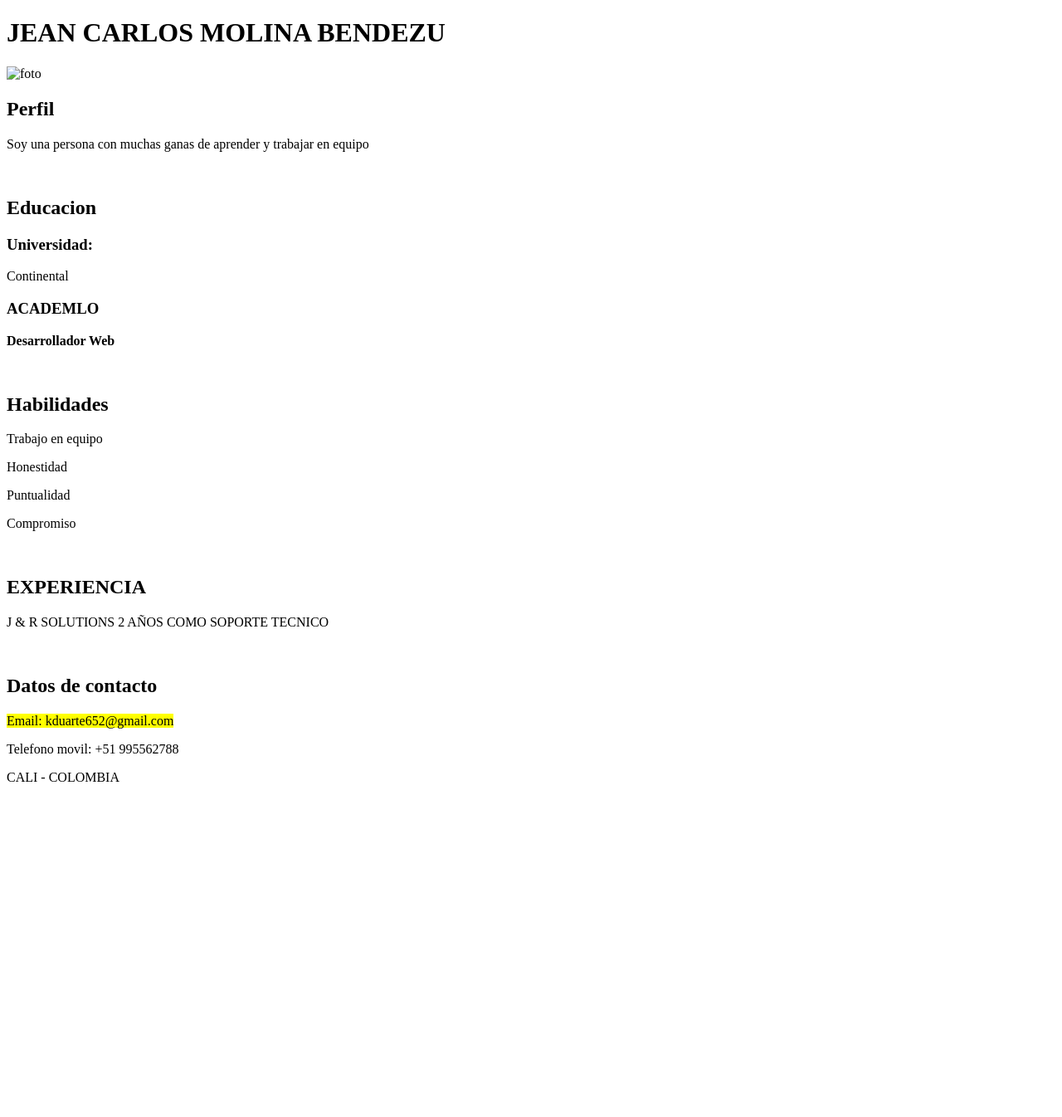
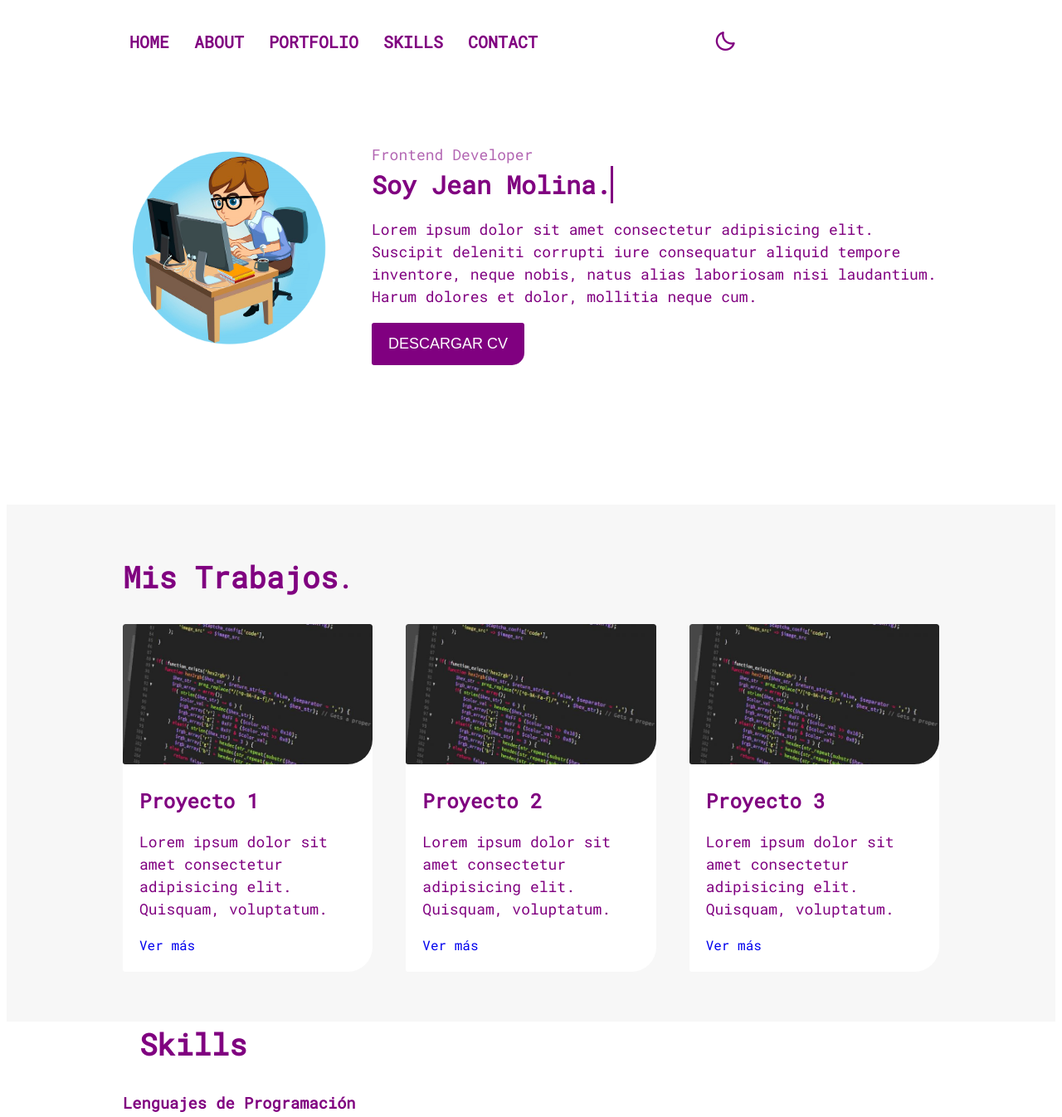
Before and after one commit to JCMolina731/mi-cv-molina, a plain HTML site: page CV/index.html in a window 1280 px wide. Shown: the top 1346 px of the page at 83% size. Before the commit the page ends 962 px from the top, so only its background shows below. Drawn offline with nearby package versions, Linux system fonts and the light colour scheme; a web font is replaced by a local one.

Commit message:
Mi Segunda version

```diff
--- /dev/null
+++ b/CV/assets/darkmode.css
@@ -0,0 +1,403 @@
+html {
+    font-size: 16px;
+    line-height: 1.5;
+    font-family: var(--body-font);
+    box-sizing: border-box;
+    scroll-behavior: smooth;
+  }
+
+  *, *::before, *::after {
+    box-sizing: inherit;
+  }
+body {
+    background-color: #ffffff;
+    color: purple;
+    font-family: 'Roboto Mono', monospace;
+}
+img {
+    max-width: 100%;
+    height: auto;
+  }
+
+  ul {
+    list-style: none;
+    padding: 0;
+    margin: 0;
+  }
+
+  a {
+    text-decoration: none;
+  }
+
+  button {
+    background: transparent;
+    border: none;
+    display: flex;
+    justify-content: center;
+    align-items: center;
+    cursor: pointer;
+  }
+
+  main {
+    overflow: hidden;
+  }
+
+  /* Utils */
+  .section {
+    padding: 60px 0;
+  }
+
+  .section__title {
+    max-width: 1024px;
+    margin: 0 auto;
+    margin-bottom: 30px;
+    padding-left: 20px;
+  }
+
+  .container {
+    max-width: 1024px;
+    margin: 0 auto;
+    padding: 0 20px;
+  }
+  .bx.bx-moon {
+    color: purple;
+  }
+
+  body.dark-mode .bx.bx-moon {
+    color: white;
+  }
+  .span__dot {
+    font-size: 28px;
+    /*color: #c500d6;*/
+  }
+
+body.dark-mode {
+    background-color: purple;;
+    color: white;
+    font-family: 'Roboto Mono', monospace;
+}
+
+#maquina-escribir1 {
+    display: inline-block;
+    font-size: 30px;
+    border-right: 3px solid purple;
+    margin: 0;
+}
+
+body.dark-mode #maquina-escribir1
+{
+    display: inline-block;
+    font-size: 30px;
+    border-right: 3px solid white;
+    margin: 0;
+}
+
+body.dark-mode .header__btn.btn--open {
+    color: white;
+  }
+  body.dark-mode .list__link {
+    color: white;
+  }
+
+
+/* Header */
+.header {
+    position: fixed;
+    top: 0;
+    width: 100%;
+    background-color: var(--color-secondary);
+    /* backdrop-filter: blur(10px); */
+    z-index: 100;
+  }
+  .header i {
+    font-size: 28px;
+    display: inline;
+  }
+
+  .header__nav {
+    max-width: 1024px;
+    margin: 0 auto;
+    padding: 20px;
+    height: 60px;
+    display: flex;
+    justify-content: space-between;
+    align-items: center;
+  }
+
+
+  .list {
+    display: flex;
+  }
+  .list__link {
+    font-size: 20px;
+    font-weight: 700;
+    text-transform: uppercase;
+  }
+
+  .list__link.active {
+    color: var(--color-primay);
+  }
+
+  @media (max-width: 768px) {
+    .header__menu {
+      position: fixed;
+      top: 0;
+      left: -100%;
+      width: 75%;
+      height: 100vh;
+      padding: 20px;
+      background-color: var(--color-secondary);
+      box-shadow: -7px 1px 42px 1px #0000005e;
+      transition: left .3s ease-in-out;
+    }
+
+    .list {
+      margin-top: 40px;
+      flex-direction: column;
+      gap: 20px;
+    }
+
+    .btn--close {
+      position: absolute;
+      top: 20px;
+      right: 20px;
+    }
+
+    .show--menu {
+      left: 0;
+    }
+  }
+
+  /* Hero */
+.hero {
+    padding-top: 20px;
+    min-height: 100vh;
+    background-color: var(--color-secondary);
+    display: flex;
+    flex-direction: column;
+    justify-content: center;
+    align-items: center;
+  }
+
+  .hero .container {
+    width: 90%;
+    /* text-align: center; */
+  }
+
+  .hero__img {
+    width: 250px;
+    height: 250px;
+    border-radius: 3px 3px 30px 3px;
+    margin-bottom: 20px;
+    overflow: hidden;
+    box-shadow: 5px 5px 0 1px var(--color-secondary), 10px 10px 0 1px #fff;
+  }
+
+  .hero__img img {
+    width: 100%;
+    height: 100%;
+    object-fit: cover;
+    object-position: center;
+    transform: scale(1);
+    transition: transform .3s ease-in-out;
+  }
+
+  .hero__img:hover img {
+    transform: scale(1.1);
+  }
+
+  .hero__tag {
+    opacity: .6;
+  }
+
+  .hero__title {
+    margin: 0 0 10px;
+  }
+
+  .hero__btn {
+    padding: 12px 18px;
+    font-size: 15px;
+    border-radius: 3px 3px 15px 3px;
+    background-color: purple;
+    text-transform: uppercase;
+    color: white;
+  }
+
+  body.dark-mode .hero__btn{
+    background-color: white;
+    color: purple;
+  }
+
+  /* Portfolio */
+  .portfolio {
+    background-color: #00000008;
+  }
+
+  .portfolio__content {
+    display: grid;
+    grid-template-columns: repeat(auto-fit, minmax(300px, 1fr));
+    grid-template-rows: auto;
+    gap: 40px;
+  }
+
+  .portfolio__item {
+    background-color: #fff;
+    border-radius: 3px 3px 30px 3px;
+  }
+
+  .portfolio__img-content {
+    width: 100%;
+    height: auto;
+    border-radius: 3px 3px 30px 3px;
+    overflow: hidden;
+  }
+
+  .portfolio__img-content img {
+    width: 100%;
+    height: 100%;
+    object-fit: cover;
+    object-position: center;
+    border-radius: 3px 3px 30px 3px;
+    transform: scale(1);
+    transition: transform .3s ease-in-out;
+  }
+
+  .portfolio__item:hover img {
+    transform: scale(1.1);
+  }
+
+  .portfolio__body {
+    padding: 20px;
+  }
+
+  .portfolio__name {
+    font-size: 24px;
+    margin: 0;
+  }
+
+  /* Footer */
+.footer {
+    background-color: var(--color-secondary);
+    padding: 30px;
+    text-align: center;
+  }
+
+  .footer p {
+    margin: 0;
+  }
+
+  .progress {
+    position: fixed;
+    top: 0;
+    left: 0;
+    width: 0%;
+    height: 3px;
+    background-color: var(--color-primay);
+    z-index: 101;
+  }
+
+  /* Tablets */
+  @media (min-width: 767px) {
+    .section__title {
+      font-size: 36px;
+    }
+
+    .header__nav {
+      height: 100px;
+    }
+
+    .btn--close {
+      display: none;
+    }
+
+    .btn--open {
+      visibility: hidden;
+    }
+
+    .list {
+      gap: 30px;
+    }
+
+    .hero {
+      min-height: 75vh;
+      padding: 50px 0;
+    }
+
+    .hero__tag, .hero__text, p {
+      font-size: 18px;
+    }
+
+    .hero__title {
+      font-size: 42px;
+    }
+
+    .hero__text {
+      font-size: 18px;
+    }
+
+    .hero__btn {
+      padding: 15px 20px;
+      font-size: 18px;
+    }
+  }
+
+  /* Desktops */
+  @media (min-width: 1024px) {
+    .hero .container {
+      display: flex;
+      gap: 50px;
+    }
+
+    .hero__img {
+      flex-shrink: 0;
+    }
+  }
+
+  /* Portfolio */
+.portfolio {
+    background-color: #00000008;
+  }
+
+  .portfolio__content {
+    display: grid;
+    grid-template-columns: repeat(auto-fit, minmax(300px, 1fr));
+    grid-template-rows: auto;
+    gap: 40px;
+  }
+
+  .portfolio__item {
+    background-color: #fff;
+    border-radius: 3px 3px 30px 3px;
+  }
+
+  .portfolio__img-content {
+    width: 100%;
+    height: auto;
+    border-radius: 3px 3px 30px 3px;
+    overflow: hidden;
+  }
+
+  .portfolio__img-content img {
+    width: 100%;
+    height: 100%;
+    object-fit: cover;
+    object-position: center;
+    border-radius: 3px 3px 30px 3px;
+    transform: scale(1);
+    transition: transform .3s ease-in-out;
+  }
+
+  .portfolio__item:hover img {
+    transform: scale(1.1);
+  }
+
+  .portfolio__body {
+    padding: 20px;
+    color: purple;
+  }
+
+  .portfolio__name {
+    font-size: 24px;
+    margin: 0;
+    color: purple;
+  }
--- /dev/null
+++ b/CV/assets/script.js
@@ -0,0 +1,112 @@
+const darkModeToggle = document.getElementById('dark-mode-toggle');
+darkModeToggle.addEventListener('click', () => {
+    document.body.classList.toggle('dark-mode');
+});
+
+const maquina1 = document.getElementById('maquina-escribir1')
+const maquinaEscribir1 = (text = '',tiempo = 200, etiqueta = '') => {
+    let arrayCaracteres = text.split('')
+    etiqueta.innerHTML = ''
+    let cont = 0
+    let escribir = setInterval(function(){
+      etiqueta.innerHTML += arrayCaracteres[cont]
+      cont++
+      if (cont === arrayCaracteres.length) {
+        clearInterval(escribir)
+      }
+    }, tiempo)
+  }
+
+  maquinaEscribir1("Soy Jean Molina.",300, maquina1)
+
+
+  // const btnOpen = document.querySelector('.btn--open')
+// const btnClose = document.querySelector('.btn--close')
+const menu = document.querySelector('.header__menu')
+
+// btnOpen.addEventListener('click', function () {
+//   menu.classList.toggle('show--menu')
+// })
+
+// btnClose.addEventListener('click', function () {
+//   menu.classList.remove('show--menu')
+// })
+
+const headerNav = document.querySelector('.header__nav')
+
+// Delegación de eventos
+headerNav.addEventListener('click', function (e) {
+  if (e.target.closest('.btn--open')) {
+    menu.classList.toggle('show--menu')
+  }
+
+  if (e.target.closest('.btn--close')) {
+    menu.classList.remove('show--menu')
+  }
+
+  if (e.target.closest('.list__link')) {
+    menu.classList.remove('show--menu')
+
+    const links = document.querySelectorAll('.list__link')
+
+    for (const link of links) {
+      link.classList.remove('active')
+    }
+
+    e.target.classList.add('active')
+  }
+})
+
+document.addEventListener('keydown', function (e) {
+if (e.key === 'Escape') {
+  menu.classList.remove('show--menu')
+}
+})
+
+// BOM
+const html = document.documentElement
+
+
+const SR = ScrollReveal()
+
+SR.reveal('.hero__img', {
+  duration: 1000,
+  origin: 'left',
+  distance: '300px',
+  // reset: true,
+})
+
+SR.reveal('.hero__content', {
+    duration: 1000,
+    origin: 'right',
+    distance: '300px',
+    // reset: true,
+})
+
+SR.reveal('.section__title', {
+  duration: 1200,
+  origin: 'left',
+  distance: '300px',
+  // reset: true,
+})
+
+SR.reveal('.about__text', {
+  duration: 1200,
+  origin: 'bottom',
+  distance: '300px',
+  // reset: true,
+})
+
+SR.reveal('.portfolio__item:nth-child(even)', {
+  duration: 1200,
+  origin: 'left',
+  distance: '300px',
+  // reset: true,
+})
+
+SR.reveal('.portfolio__item:nth-child(odd)', {
+  duration: 1200,
+  origin: 'right',
+  distance: '300px',
+  // reset: true,
+})
--- a/CV/index.html
+++ b/CV/index.html
@@ -1,35 +1,137 @@
 <!DOCTYPE html>
-<html lang="en">
+<html>
 <head>
-    <meta charset="UTF-8">
     <meta name="viewport" content="width=device-width, initial-scale=1.0">
-    <title>Document</title>
+    <title>Jean Molina | Portafolio</title>
+    <link rel="stylesheet" href="assets/darkmode.css">
+    <link rel="preconnect" href="https://fonts.googleapis.com">
+    <link rel="preconnect" href="https://fonts.gstatic.com" crossorigin>
+    <link href="https://fonts.googleapis.com/css2?family=Changa+One&family=Roboto+Mono&family=Trocchi&display=swap" rel="stylesheet">
+    <link href='https://unpkg.com/boxicons@2.1.4/css/boxicons.min.css' rel='stylesheet'>
+    <link rel="stylesheet" href="https://cdn.jsdelivr.net/npm/swiper@11/swiper-bundle.min.css">
 </head>
-<body>
-    <h1>JEAN CARLOS MOLINA BENDEZU</h1>
-    <img src="" alt="foto" width="200">
-    <h2>Perfil</h2>
-    <p>Soy una persona con muchas ganas de aprender y trabajar en equipo</p>
-    <br>
-    <h2>Educacion</h2>
-    <h3>Universidad: </h3>
-    <p>Continental</p>
-    <h3>ACADEMLO</h3>
-    <P><strong>Desarrollador Web</strong></P>
-    <br>
-    <h2>Habilidades</h2>
-   <P>Trabajo en equipo</P>
-   <P>Honestidad</P>
-   <P>Puntualidad</P>
-   <P>Compromiso</P>
-   <br>
-   <h2>EXPERIENCIA</h2>
-   <p>J & R SOLUTIONS 2 AÑOS COMO SOPORTE TECNICO</p>
-   <br>
-   <h2>Datos de contacto</h2>
-   <P><mark>Email: kduarte652@gmail.com</mark></P>
-   <P>Telefono movil: +51 995562788</P>
-   <P>CALI - COLOMBIA</P>
+<body class="unaclase otraclase">
+    <header class="header">
+        <nav class="header__nav">
+            <div class="header__menu">
+              <button class="header__btn btn--close">
+                <i class='bx bx-x'></i>
+              </button>
 
+              <ul class="list">
+                <li class="list__item">
+                  <a href="#home" class="list__link active">Home</a>
+                </li>
+                <li class="list__item">
+                  <a href="#about" class="list__link active">About</a>
+                </li>
+                <li class="list__item">
+                  <a href="#portfolio" class="list__link active">Portfolio</a>
+                </li>
+                <li class="list__item">
+                    <a href="#skills" class="list__link active">Skills</a>
+                  </li>
+                <li class="list__item">
+                  <a href="#contact" class="list__link active">Contact</a>
+                </li>
+              </ul>
+            </div>
+            <button id="dark-mode-toggle">
+              <i class='bx bx-moon'></i>
+            </button>
+            <button class="header__btn btn--open">
+              <i class='bx bx-menu'></i>
+            </button>
+        </nav>
+    </header>
+
+    <main class="main">
+        <section id="home" class="hero">
+
+            <div class="container">
+              <div class="hero__img">
+                <img src="assets/img/foto.png" alt="JS">
+              </div>
+
+              <div class="hero__content">
+                <span class="hero__tag">Frontend Developer</span>
+                <div><h1 id="maquina-escribir1"></h1></div>
+                <p class="hero__text">Lorem ipsum dolor sit amet consectetur adipisicing elit. Suscipit deleniti corrupti iure
+                  consequatur aliquid tempore inventore, neque nobis, natus alias laboriosam nisi laudantium. Harum dolores et
+                  dolor, mollitia neque cum.</p>
+
+                <button class="hero__btn" type="button">Descargar CV</button>
+              </div>
+            </div>
+          </section>
+
+        <section id="about">
+
+        </section>
+        <section id="portfolio" class="section portfolio">
+          <h2 class="section__title">Mis Trabajos<span class="span__dot">.</span></h2>
+
+          <div class="container">
+            <div class="portfolio__content">
+              <article class="portfolio__item">
+                <div class="portfolio__img-content">
+                  <img class="portfolio__img" src="assets/img/programas.jpg" alt="nature">
+                </div>
+                <div class="portfolio__body">
+                  <h3 class="portfolio__name">Proyecto 1</h3>
+                  <p class="portfolio__text">Lorem ipsum dolor sit amet consectetur adipisicing elit. Quisquam, voluptatum.
+                  </p>
+                  <a class="portfolio__link" href="#">Ver más</a>
+                </div>
+              </article>
+
+              <article class="portfolio__item">
+                <div class="portfolio__img-content">
+                  <img class="portfolio__img" src="assets/img/programas.jpg" alt="nature">
+                </div>
+                <div class="portfolio__body">
+                  <h3 class="portfolio__name">Proyecto 2</h3>
+                  <p class="portfolio__text">Lorem ipsum dolor sit amet consectetur adipisicing elit. Quisquam, voluptatum.
+                  </p>
+                  <a class="portfolio__link" href="#">Ver más</a>
+                </div>
+              </article>
+
+              <article class="portfolio__item">
+                <div class="portfolio__img-content">
+                  <img class="portfolio__img" src="assets/img/programas.jpg" alt="nature">
+                </div>
+                <div class="portfolio__body">
+                  <h3 class="portfolio__name">Proyecto 3</h3>
+                  <p class="portfolio__text">Lorem ipsum dolor sit amet consectetur adipisicing elit. Quisquam, voluptatum.
+                  </p>
+                  <a class="portfolio__link" href="#">Ver más</a>
+                </div>
+              </article>
+            </div>
+          </div>
+        </section>
+        <section id="skills">
+          <div class="container">
+          <h2 class="section__title">Skills</h2>
+          <div><h3>Lenguajes de Programación</h3></div>
+          <p>
+            <img alt="HTML5" src="https://img.shields.io/badge/html5-%23E34F26.svg?style=for-the-badge&logo=html5&logoColor=white"></a>
+            <img alt="CSS3" src="https://img.shields.io/badge/css3-%231572B6.svg?style=for-the-badge&logo=css3&logoColor=white"></a>
+            <img alt="JavaScript" src="https://img.shields.io/badge/javascript-%23323330.svg?style=for-the-badge&logo=javascript&logoColor=%23F7DF1E"></a>
+        </p>
+          </div>
+        </section>
+        <section id="contact">
+
+        </section>
+    </main>
+
+
+    <footer class="footer">
+        <p>&copy; Jean Carlos Molina Bendezu 2023</p>
+    </footer>
+    <script src="https://cdn.jsdelivr.net/npm/swiper@11/swiper-bundle.min.js"></script>
+    <script src="assets/script.js"></script>
 </body>
 </html>
```
Also changed, not shown: CV/assets/img/foto.png (added), CV/assets/img/programas.jpg (added), CV/foto.jpeg (deleted).
